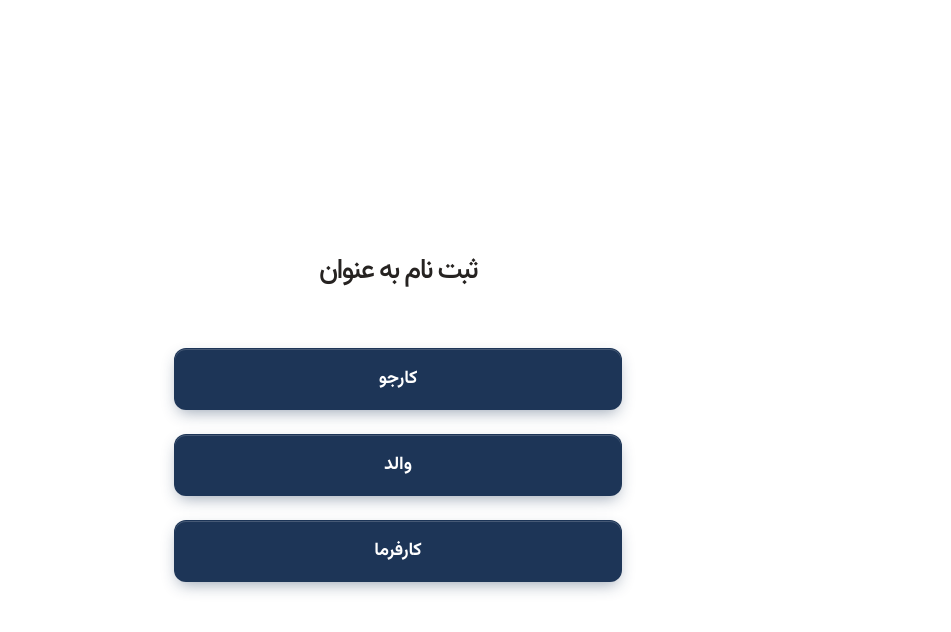
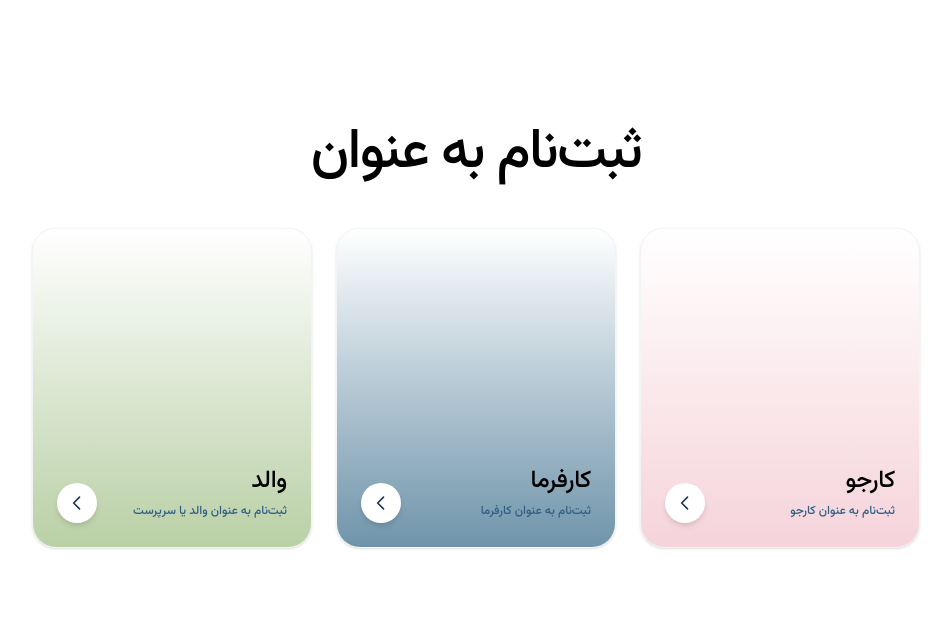
Before and after one commit to SE-Noghteh/Frontend, a React app: page /signup in a window 1280 px wide. Shown: the top 632 px of the page, without its empty margins (319-1270 px from the left). Built offline with nearby package versions, Linux system fonts and the light colour scheme; the HTML template or start-up script is replaced by a standard one; what react-multi-date-picker would draw is missing.

Commit message:
fix: align header and role selection UI with figma design

```diff
--- a/src/pages/RoleSelectionPage.tsx
+++ b/src/pages/RoleSelectionPage.tsx
@@ -1,5 +1,4 @@
 import { useNavigate } from "react-router-dom";
-import { Button } from "@/components/ui/Button";
 
 interface RoleSelectionPageProps {
   mode: "login" | "signup";
@@ -7,34 +6,77 @@ interface RoleSelectionPageProps {
 
 export function RoleSelectionPage({ mode }: RoleSelectionPageProps) {
   const navigate = useNavigate();
-  const isLogin = mode === "login";
-  const title = isLogin ? "ورود به عنوان" : "ثبت نام به عنوان";
 
-  const handleRoleClick = (role: "jobseeker" | "employer" | "parent") => {
-    if (role === "jobseeker") {
-      navigate("/jobseekerlogin", { state: { tab: isLogin ? "login" : "signup" } });
-    } else if (role === "employer") {
-      navigate("/employerlogin", { state: { tab: isLogin ? "login" : "signup" } });
-    } else if (role === "parent") {
-      alert("صفحه والد به زودی...");
-    }
-  };
+  const roles = [
+    {
+      id: "jobseeker",
+      title: "کارجو",
+      description: mode === "login" ? "ورود به حساب کارجو" : "ثبت‌نام به عنوان کارجو",
+      gradient: "from-[#f2c9d1]/80 to-white",
+      link: "/jobseekerlogin",
+    },
+    {
+      id: "employer",
+      title: "کارفرما",
+      description: mode === "login" ? "ورود به حساب کارفرما" : "ثبت‌نام به عنوان کارفرما",
+      gradient: "from-[#4b7a95]/80 to-white",
+      link: "/employerlogin",
+    },
+    {
+      id: "parent",
+      title: "والد",
+      description: mode === "login" ? "ورود به حساب والد" : "ثبت‌نام به عنوان والد یا سرپرست",
+      gradient: "from-[#a8c48f]/80 to-white",
+      link: "/parentlogin",
+    },
+  ];
 
   return (
-    <div className="min-h-screen bg-white w-full flex flex-col items-center justify-center p-6" dir="rtl">
-      <div className="w-full max-w-md flex flex-col gap-6">
-        <h1 className="text-center font-bold mb-4" style={{ fontFamily: "Vazirmatn", fontSize: "28px", color: "#262321" }}>
-          {title}
+    <div className="min-h-screen bg-white flex flex-col font-vazirmatn" dir="rtl">
+
+      <div className="flex-1 flex flex-col items-center pt-12 md:pt-20 pb-12 px-4 relative">
+
+        {/* دکمه برگشت (سمت راست بالا) */}
+        <button
+          onClick={() => navigate("/")}
+          className="absolute top-4 md:top-8 right-4 md:right-8 w-10 h-10 flex items-center justify-center rounded-full hover:bg-gray-100 transition-colors"
+        >
+          <svg className="w-5 h-5 text-[#1d3557]" fill="none" stroke="currentColor" viewBox="0 0 24 24">
+            <path strokeLinecap="round" strokeLinejoin="round" strokeWidth="2" d="M9 5l7 7-7 7"></path>
+          </svg>
+        </button>
+
+        {/* هدر */}
+        <h1 className="text-[18px] md:text-[20px] font-bold text-[#262321] mb-8 md:mb-12 text-center mt-4">
+          {mode === "login" ? "ورود به عنوان" : "ثبت‌نام به عنوان"}
         </h1>
-        <Button onClick={() => handleRoleClick("jobseeker")} className="w-full bg-action-primary hover:bg-action-hover text-white py-4 rounded-xl font-bold text-lg transition-colors">
-          کارجو
-        </Button>
-        <Button onClick={() => handleRoleClick("parent")} className="w-full bg-action-primary hover:bg-action-hover text-white py-4 rounded-xl font-bold text-lg transition-colors">
-          والد
-        </Button>
-        <Button onClick={() => handleRoleClick("employer")} className="w-full bg-action-primary hover:bg-action-hover text-white py-4 rounded-xl font-bold text-lg transition-colors">
-          کارفرما
-        </Button>
+
+        {/* کارت‌ها */}
+        <div className="flex flex-col md:flex-row items-center justify-center gap-4 md:gap-6 w-full max-w-5xl">
+          {roles.map((role) => (
+            <div
+              key={role.id}
+              onClick={() => navigate(role.link)}
+              className="group relative w-full md:w-[280px] h-[100px] md:h-[320px] rounded-[16px] md:rounded-[24px] cursor-pointer overflow-hidden shadow-sm border border-gray-100 bg-white transition-all duration-300 ease-in-out hover:-translate-y-1 md:hover:-translate-y-2 hover:shadow-xl"
+            >
+              {/* گرادیان */}
+              <div className={`absolute inset-0 bg-gradient-to-l md:bg-gradient-to-t ${role.gradient} z-0`}></div>
+
+              {/* دکمه فلش (حالا دقیقاً چسبیده به پایین و سمت چپ در هر دو حالت) */}
+              <div className="absolute bottom-4 left-4 md:bottom-6 md:left-6 w-8 h-8 md:w-10 md:h-10 bg-white rounded-full flex items-center justify-center shadow-md z-10 transition-transform duration-300 group-hover:scale-110">
+                <svg className="w-4 h-4 md:w-5 md:h-5 text-[#1d3557]" fill="none" stroke="currentColor" viewBox="0 0 24 24">
+                  <path strokeLinecap="round" strokeLinejoin="round" strokeWidth="2" d="M15 19l-7-7 7-7"></path>
+                </svg>
+              </div>
+
+              {/* متن‌ها (در دسکتاپ راست پایین، در موبایل راست وسط) */}
+              <div className="absolute right-4 md:right-6 top-1/2 -translate-y-1/2 md:top-auto md:translate-y-0 md:bottom-7 text-right z-10">
+                <h2 className="text-base md:text-lg font-bold text-[#1d3557] mb-0.5 md:mb-1">{role.title}</h2>
+                <p className="text-[11px] md:text-xs text-[#315f86] font-medium">{role.description}</p>
+              </div>
+            </div>
+          ))}
+        </div>
       </div>
     </div>
   );
```
Also changed, not shown: src/components/shared/Header/Header.tsx (+78 -84 lines).
